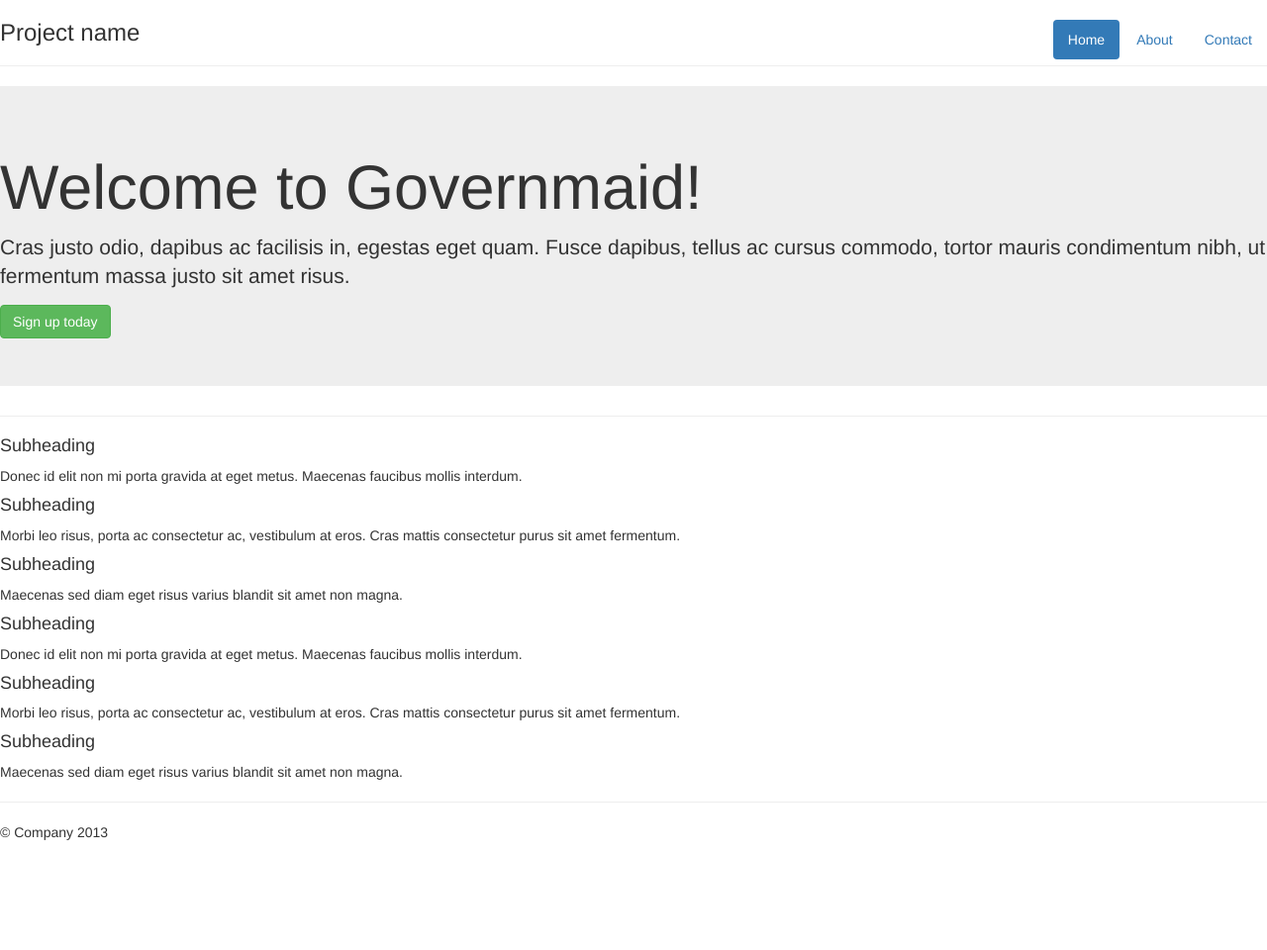
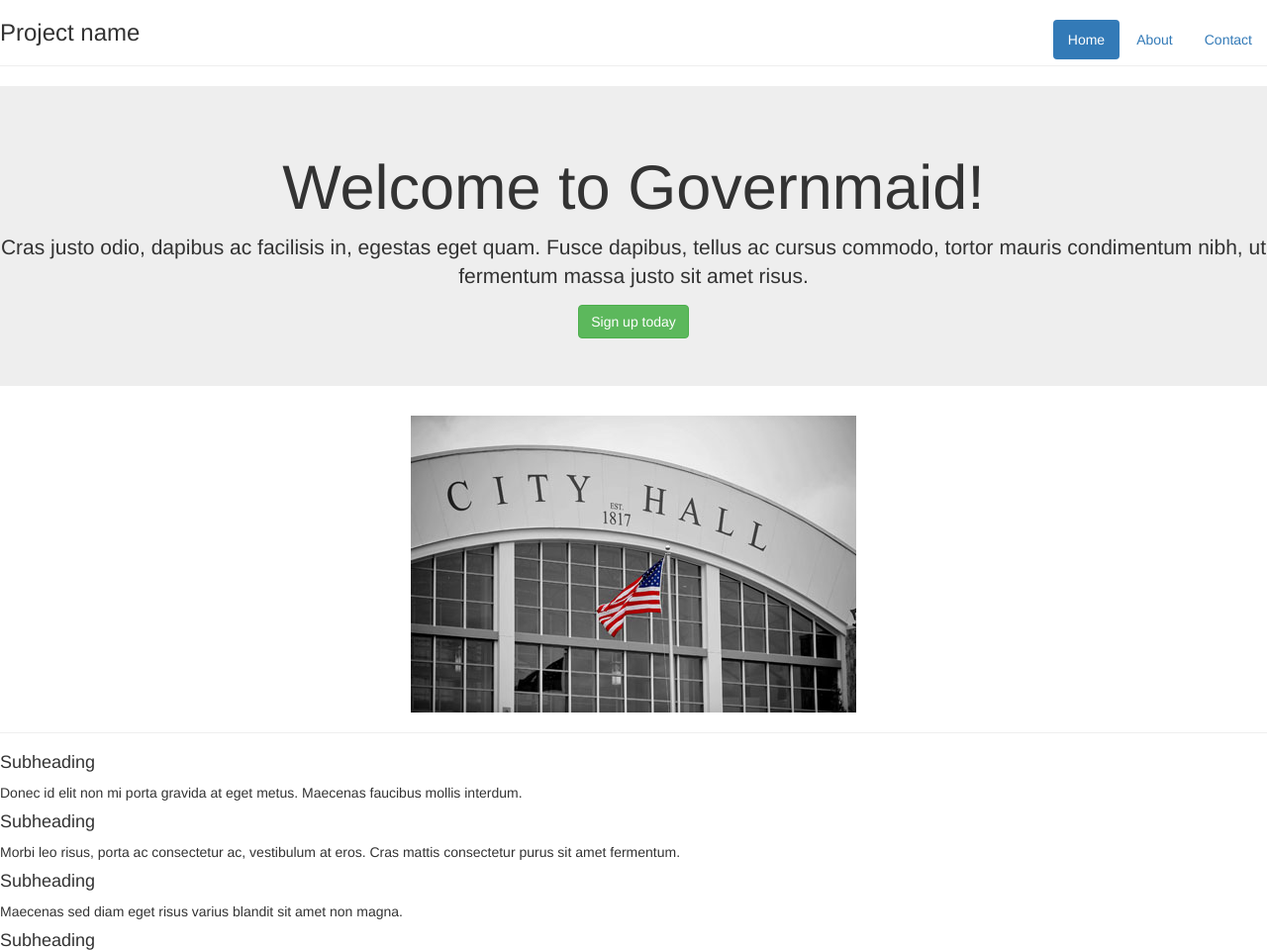
Before and after one commit to Noemj/governmaid, a Django app: template templates/open.html in a window 1280 px wide. Shown: the top 960 px of the page at 99% size. Before the commit the page ends 849 px from the top, so only its background shows below. Run offline with Django 3.2, Linux system fonts and the light colour scheme; the template is opened without the code that fills it, so the values that code supplies are empty; some libraries are stand-ins or nearby versions.

Commit message:
open template updated with image of city hall

```diff
--- a/governmaid/settings.py
+++ b/governmaid/settings.py
@@ -74,6 +74,7 @@ STATIC_URL = '/static/'
 
 # Additional locations of static files
 STATICFILES_DIRS = (
+    os.getcwd() + '/static',
     # Put strings here, like "/home/html/static" or "C:/www/django/static".
     # Always use forward slashes, even on Windows.
     # Don't forget to use absolute paths, not relative paths.
--- a/templates/open.html
+++ b/templates/open.html
@@ -76,10 +76,15 @@
       <hr>
 
       <div class="jumbotron">
+        <center>
         <h1>Welcome to Governmaid!</h1>
         <p class="lead">Cras justo odio, dapibus ac facilisis in, egestas eget quam. Fusce dapibus, tellus ac cursus commodo, tortor mauris condimentum nibh, ut fermentum massa justo sit amet risus.</p>
         <a class="btn btn-large btn-success" href="#">Sign up today</a>
+      </center>
       </div>
+
+      {% load staticfiles %}
+      <img src="{% static 'img/cityhall.jpg' %}" alt="My image" style="display: block; margin-left:auto; margin-right:auto;"/>
 
       <hr>
 
```
Also changed, not shown: static/img/cityhall.jpg (added).
